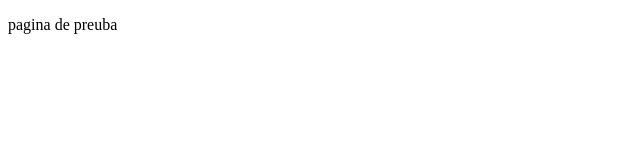
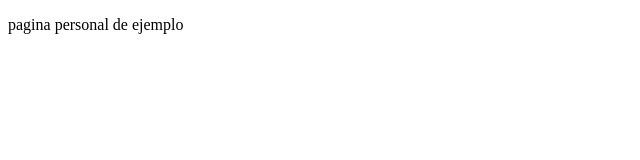
Before and after one commit to Lgerardo77/luis.github.io, a plain HTML site: page index.html in a window 1280 px wide. Shown: the full height of the page, 0-640 px from the left. Drawn offline with Linux system fonts and the light colour scheme.

Commit message:
initial commit

```diff
--- a/index.html
+++ b/index.html
@@ -8,6 +8,5 @@
 <body>
 
 </body>
-<p>pagina de preuba
-    </p>
+<p>pagina personal de ejemplo</p>
 </html>
```
